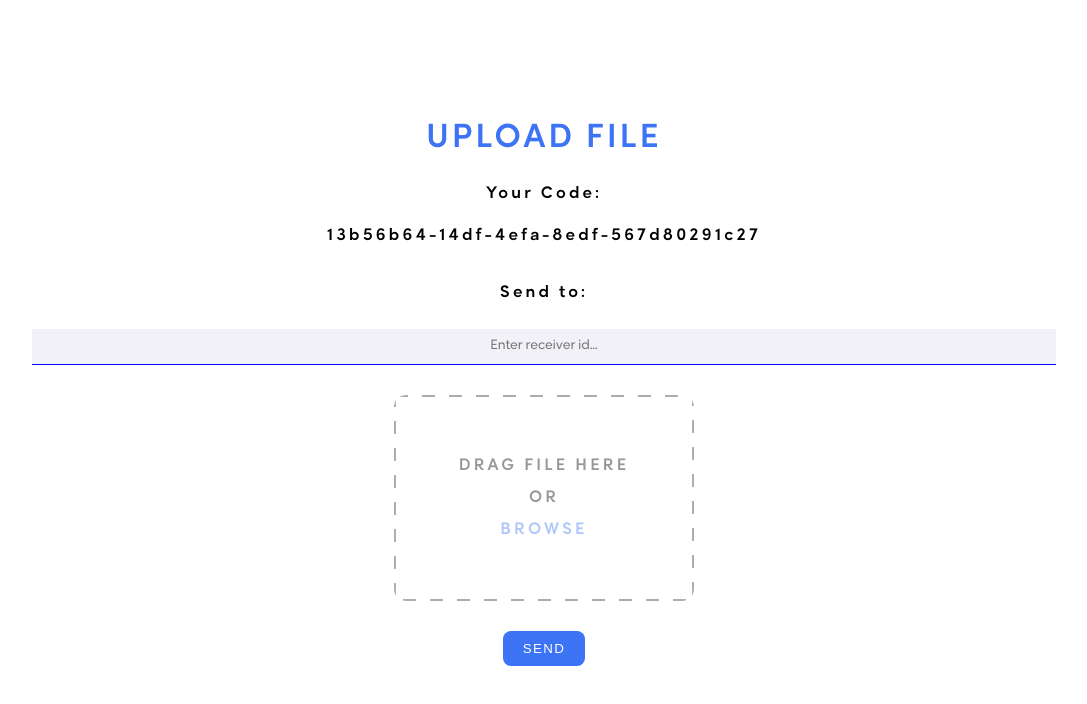
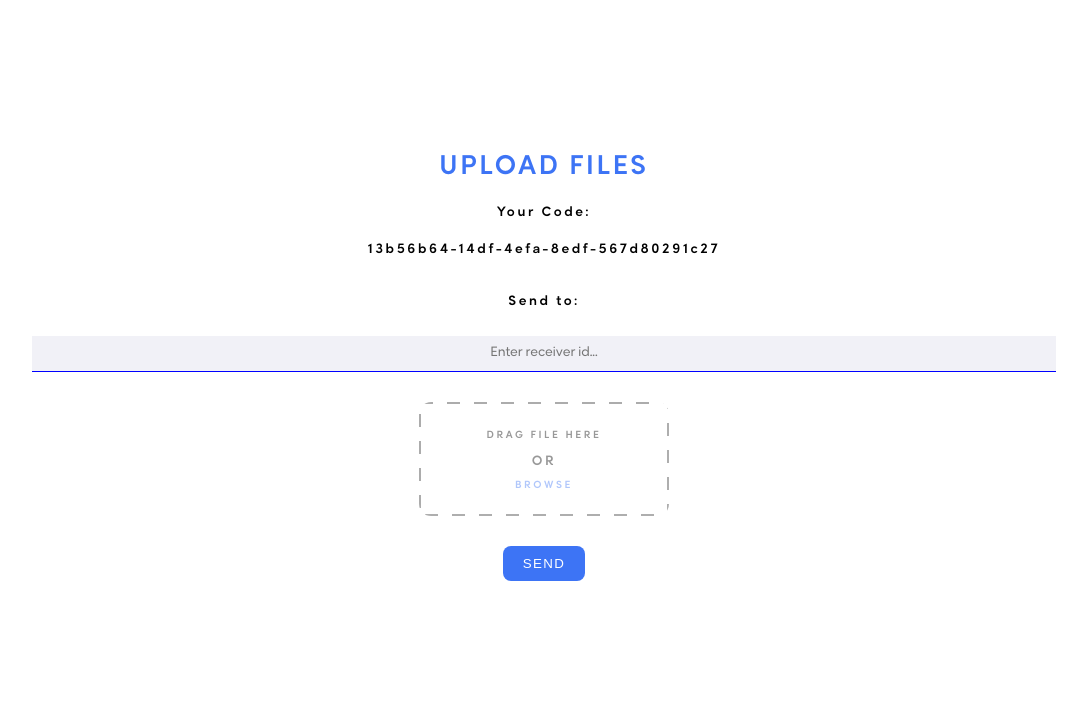
Before and after one commit to VincenzoParrinelli/cs50-final-project-copy, a React (Vite) app: page / in a window 1280 px wide. Shown: the top 704 px of the page, without its empty margins (96-1183 px from the left). Built offline with nearby package versions, Linux system fonts and the light colour scheme.

Commit message:
feat(filesList): added filesList component

```diff
--- /dev/null
+++ b/Contexts/FilesContext.ts
@@ -0,0 +1,4 @@
+import React, { createContext } from "react"
+import { FilesInterface } from "../Interfaces/FilesInterface"
+
+export const FilesContext = createContext({}) as unknown as React.Context<FilesInterface>
--- /dev/null
+++ b/Interfaces/FilesInterface.ts
@@ -0,0 +1,5 @@
+// Interface for filesContext
+export interface FilesInterface {
+    files: File[],
+    setFiles: React.Dispatch<React.SetStateAction<File[]>>
+}
--- /dev/null
+++ b/src/App.scss
@@ -0,0 +1,12 @@
+#root {
+    width: 400px;
+    height: 550px;
+}
+
+.app {
+    display: flex;
+    justify-content: center;
+    align-items: center;
+    width: 100vw;
+    height: 100vh;
+}
--- a/src/App.tsx
+++ b/src/App.tsx
@@ -1,12 +1,22 @@
-import React from 'react'
+import React, { useState } from 'react'
 import Dashboard from './Components/Dashboard'
+import FilesList from './Components/FilesList'
+import { FilesContext } from '../Contexts/FilesContext'
+import "./App.scss"
 
 const App: React.FC = () => {
 
+  const [files, setFiles] = useState<File[]>([])
+
   return (
-    <>
-      <Dashboard />
-    </>
+    <div className='app'>
+
+      <FilesContext.Provider value={{ files, setFiles }}>
+        <Dashboard />
+        <FilesList />
+      </FilesContext.Provider>
+
+    </div>
   )
 }
 
--- a/src/Components/Dashboard.scss
+++ b/src/Components/Dashboard.scss
@@ -1,7 +1,6 @@
 body {
-    width: 370px;
-    height: 520px;
     overflow: hidden;
+    margin: 0;
 }
 
 .dashboard {
@@ -10,7 +9,7 @@ body {
     align-items: center;
     justify-content: center;
     position: absolute;
-    top: 47%;
+    top: 44%;
     left: 50%;
     transform: translate(-50%, -50%);
     width: 100%;
@@ -19,6 +18,7 @@ body {
     border-radius: 12px;
     color: #3d74f5;
     font-family: "RozanovaUltraBold";
+    font-size: 13px;
     letter-spacing: 0.2em;
     white-space: nowrap;
 
@@ -65,9 +65,9 @@ body {
         color: black;
         opacity: 0.4;
         border-radius: 12px;
-        width: 300px;
+        width: 250px;
         height: 200px;
-        padding: 55px 0;
+        padding: 20px 0;
         cursor: pointer;
 
         // Dashed border
@@ -81,6 +81,10 @@ body {
         &--drag-over {
             opacity: 1;
         }
+    }
+
+    &__drag-file-span, &__or-paragrap, &__browse-paragraph {
+        font-size: 10px;
     }
 
     &__or-paragraph {
--- a/src/Components/Dashboard.tsx
+++ b/src/Components/Dashboard.tsx
@@ -1,17 +1,21 @@
 import React, { useState, useRef, useEffect, ReactElement, useContext, ChangeEvent, DragEvent } from 'react'
 import { v4 as uuidv4 } from "uuid"
-import { PeerConnectionContext } from '../Contexts/PeerConnection'
+import { PeerConnectionContext } from '../../Contexts/PeerConnection'
+import { FilesContext } from '../../Contexts/FilesContext'
+import { FilesInterface } from "../../Interfaces/FilesInterface"
 import "./Dashboard.scss"
 
 export default function Dashboard(): ReactElement {
 
-    const [file, setFile] = useState<File | null>(null)
-    const [clientCode, setClientCode] = useState<string | null>("")
+    const [clientCode, setClientCode] = useState<string>("")
+    const { setFiles }: FilesInterface = useContext(FilesContext)
 
     const draggableAreaRef = useRef(null) as React.MutableRefObject<HTMLDivElement | null>
 
     // Get peer connection from context
     const pc = useContext(PeerConnectionContext) as RTCPeerConnection
+
+
 
     useEffect(() => {
 
@@ -35,7 +39,7 @@ export default function Dashboard(): ReactElement {
 
         const target = e.target as HTMLInputElement
 
-        setFile(target.files![0])
+        setFiles(prevFiles => [...prevFiles, ...target.files!])
 
     }
 
@@ -55,11 +59,11 @@ export default function Dashboard(): ReactElement {
     const handleOnDrop = (e: DragEvent): void => {
         e.preventDefault()
 
-        if (!e.dataTransfer.items) return
+        if (!e.dataTransfer.files) return
 
-        [...e.dataTransfer.items].forEach(item => {
+        [...e.dataTransfer.files].forEach(item => {
 
-            setFile(item.getAsFile())
+            setFiles(prevFiles => [...prevFiles, item])
 
         })
 
@@ -67,9 +71,11 @@ export default function Dashboard(): ReactElement {
     }
 
     return (
+
+
         <div className='dashboard'>
 
-            <h1 className='dashboard__upload-file-heading'>UPLOAD FILE</h1>
+            <h1 className='dashboard__upload-file-heading'>UPLOAD FILES</h1>
 
             <p className='dashboard__your-code-paragraph'>Your Code:</p>
 
@@ -87,7 +93,7 @@ export default function Dashboard(): ReactElement {
                 onDrop={e => handleOnDrop(e)}
             >
 
-                DRAG FILE HERE
+                <span className='dashboard__drag-file-span'>DRAG FILE HERE</span>
 
                 <p className='dashboard__or-paragraph'>OR</p>
 
@@ -96,6 +102,7 @@ export default function Dashboard(): ReactElement {
                 <input
                     id='file'
                     type="file"
+                    multiple
                     className='dashboard__file-input'
                     onChange={e => handleFile(e)}
                 />
@@ -105,5 +112,6 @@ export default function Dashboard(): ReactElement {
             <button className='dashboard__send-btn'>SEND</button>
 
         </div>
+
     )
 }
--- /dev/null
+++ b/src/Components/FilesList.scss
@@ -0,0 +1,15 @@
+.files-list {
+    display: flex;
+    justify-content: center;
+    align-items: center;
+    flex-direction: column;
+    align-self: flex-end;
+    position: relative;
+    background-color: #e6e6e6;
+    width: 100%;
+    overflow: auto;
+
+    &__file {
+        padding: 5px;
+    }
+}
--- /dev/null
+++ b/src/Components/FilesList.tsx
@@ -0,0 +1,25 @@
+import React, { ReactElement, useContext } from 'react'
+import { FilesContext } from '../../Contexts/FilesContext'
+import { FilesInterface } from "../../Interfaces/FilesInterface"
+import { v4 as uuidv4 } from 'uuid'
+import "./FilesList.scss"
+
+export default function FilesList(): ReactElement {
+
+    const { files } = useContext(FilesContext) as FilesInterface
+
+
+    return (
+        <div className='files-list'>
+
+            {files.map(file => {
+
+                return (
+                    <div className='files-list__file' key={uuidv4()}>{file.name}</div>
+                )
+
+            })}
+
+        </div>
+    )
+}
--- a/tsconfig.json
+++ b/tsconfig.json
@@ -16,6 +16,6 @@
     "noEmit": true,
     "jsx": "react-jsx"
   },
-  "include": ["src"],
+  "include": ["src", "Contexts"],
   "references": [{ "path": "./tsconfig.node.json" }]
 }
```
Also changed, not shown: Contexts/PeerConnection.ts (renamed from src/Contexts/PeerConnection.ts).
